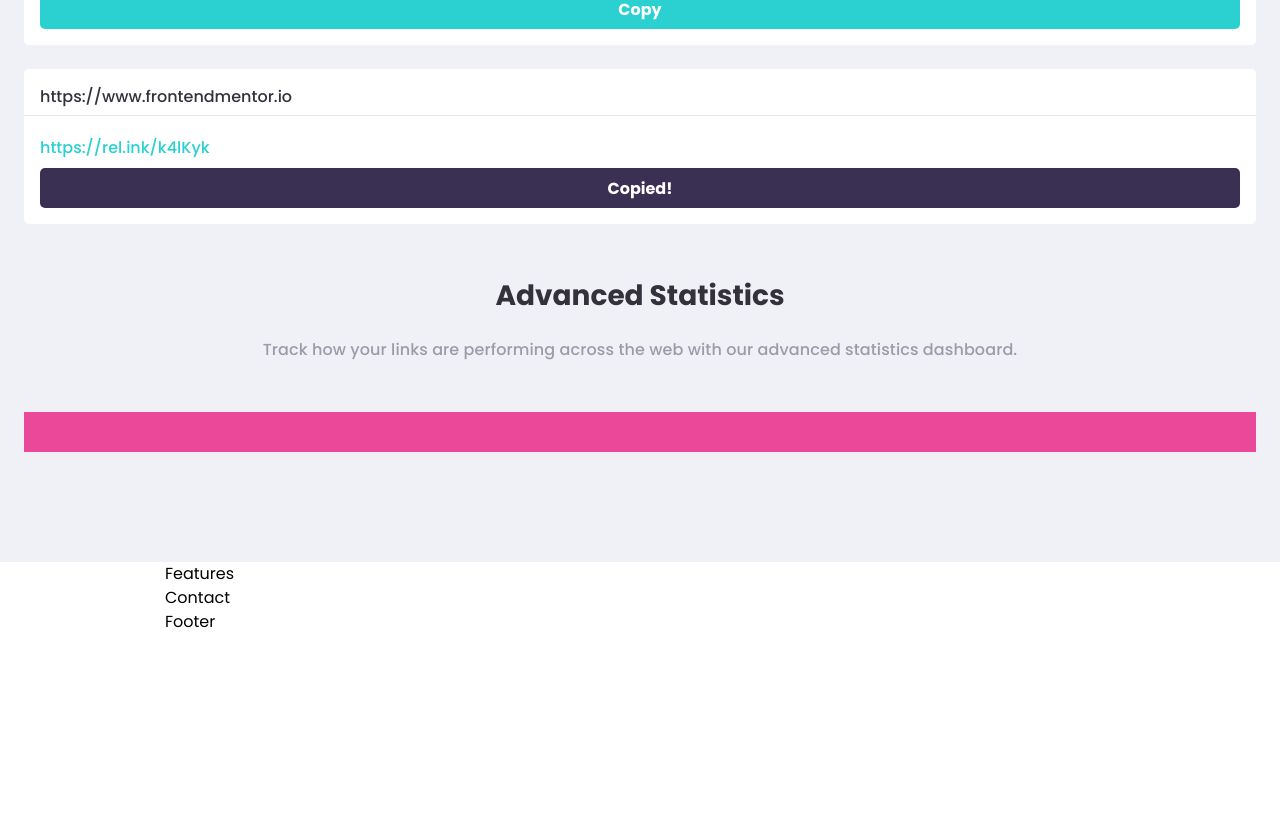
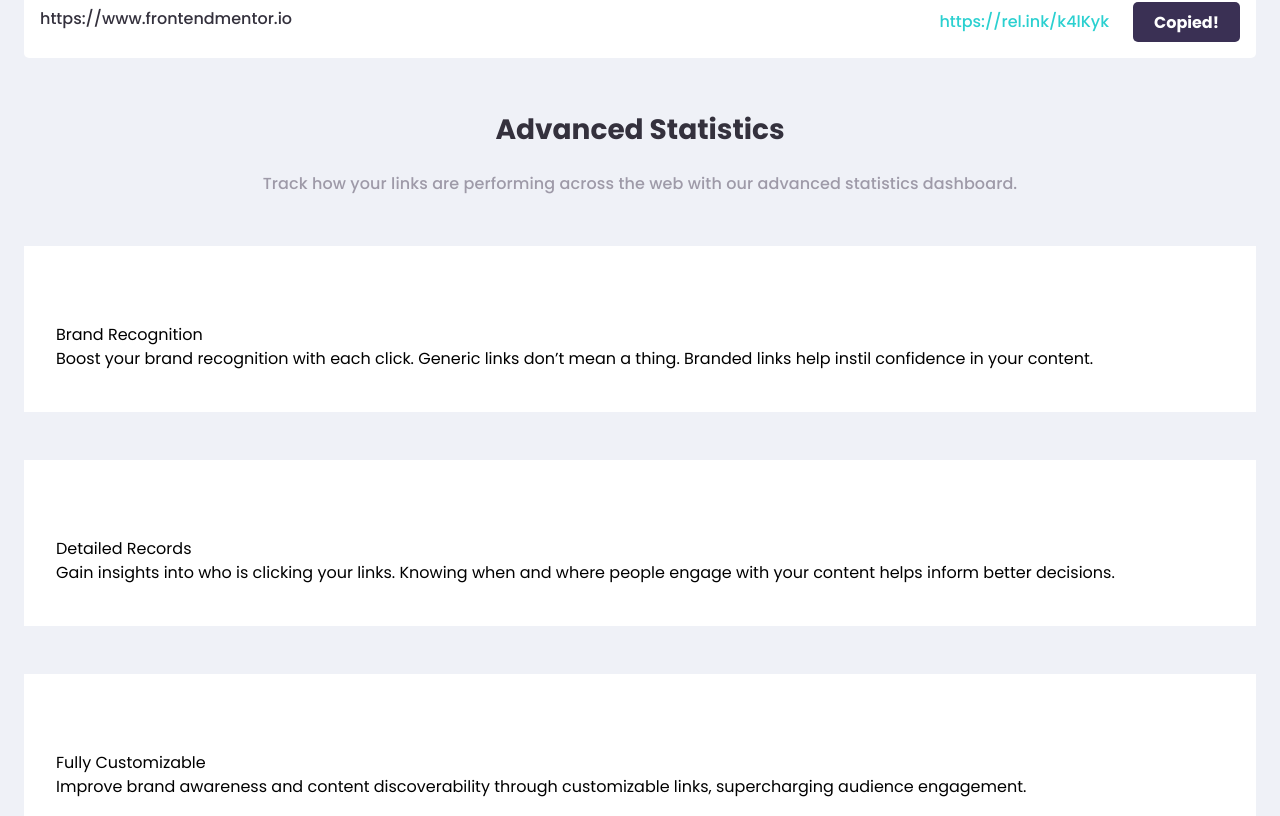
Before and after one commit to caarlosdamian/url-shortening-api-landing-page, a Next.js app: page / in a window 1280 px wide. Shown: the part 1044-1860 px from the top of the page. Before the commit the page ends 1678 px from the top, so only its background shows below. Built offline with nearby package versions, Linux system fonts and the light colour scheme.

Commit message:
feat(components): added feature component 1/2

```diff
--- a/src/components/Card.tsx
+++ b/src/components/Card.tsx
@@ -3,17 +3,19 @@ import { Button } from '.';
 
 export const Card = ({ isCopy, shortUrl, url }: Link) => {
   return (
-    <div className="flex flex-col gap-[6px] justify-between bg-white rounded-smXl min-[327px] min-h-[155px] py-4">
-      <h3 className="pb-[6px] px-4 border-primary-manate border-b border-opacity-25 text-base font-medium text-primary-onyx">
+    <div className="flex flex-col gap-[6px] justify-between bg-white rounded-smXl min-[327px] min-h-[155px] py-4 md:flex-row md:items-center md:min-h-[72px] md:justify-between">
+      <h3 className="pb-[6px] px-4 border-primary-manate border-b border-opacity-25 text-base font-medium text-primary-onyx md:border-none">
         {url}
       </h3>
-      <div className="flex flex-col gap-2 px-4">
+      <div className="flex flex-col gap-2 px-4 md:flex-row md:items-center md:gap-6">
         <h4 className="text-base font-medium text-primary-blueGreen">
           {shortUrl}
         </h4>
         <Button
           label={isCopy ? 'Copied!' : 'Copy'}
-          otherClassNames={`${isCopy ? 'btn-active' : ''}`}
+          otherClassNames={`${
+            isCopy ? 'btn-active' : ''
+          } md:px-[21px] md:min-w-[103px]`}
         />
       </div>
     </div>
--- /dev/null
+++ b/src/components/Feature.tsx
@@ -0,0 +1,15 @@
+import { FeatureType } from '@/constants/types';
+import React from 'react';
+
+interface Props {
+  feature: FeatureType;
+}
+
+export const Feature = ({ feature }: Props) => {
+  return (
+    <div className='bg-white pt-[77px] px-8 pb-[41px]'>
+      <h3>{feature.title}</h3>
+      <h4>{feature.desc}</h4>
+    </div>
+  );
+};
--- a/src/constants/index.ts
+++ b/src/constants/index.ts
@@ -1,4 +1,4 @@
-import { Link } from './types';
+import { FeatureType, Link } from './types';
 
 export const navLinks = [
   {
@@ -29,3 +29,21 @@ export const sampleLinks: Link[] = [
     isCopy: true,
   },
 ];
+
+export const sampleFeature: FeatureType[] = [
+  {
+    id: '1c',
+    title: 'Brand Recognition',
+    desc: 'Boost your brand recognition with each click. Generic links don’t mean a thing. Branded links help instil confidence in your content.',
+  },
+  {
+    id: '2c',
+    title: 'Detailed Records',
+    desc: 'Gain insights into who is clicking your links. Knowing when and where people engage with your content helps inform better decisions.',
+  },
+  {
+    id: '3c',
+    title: 'Fully Customizable',
+    desc: 'Improve brand awareness and content discoverability through customizable links, supercharging audience engagement.',
+  },
+];
--- a/src/constants/types.ts
+++ b/src/constants/types.ts
@@ -4,3 +4,9 @@ export type Link = {
   url: string;
   isCopy: boolean;
 };
+
+export type FeatureType = {
+  id: string;
+  title: string;
+  desc: string;
+};
--- a/src/sections/actions/Actions.tsx
+++ b/src/sections/actions/Actions.tsx
@@ -1,12 +1,12 @@
-import { Button, Card, Input } from '@/components';
-import { sampleLinks } from '@/constants';
+import { Button, Card, Feature, Input } from '@/components';
+import { sampleFeature, sampleLinks } from '@/constants';
 import { Link } from '@/constants/types';
 import Image from 'next/image';
 import React from 'react';
 
 export const Actions = () => {
   return (
-    <section className="col-start-1 col-end-4 bg-primary-flashWhite min-h-screen mt-40 lg:mt-0">
+    <section className="col-start-1 col-end-4 pb-20 bg-primary-flashWhite min-h-screen mt-40 lg:mt-0">
       <div className="relative">
         <div className="absolute rounded-[10px] bg-no-repeat top-[-80px] left-0 right-0 mx-auto flex flex-col gap-4 bg-primary-jacarta w-[327px] h-[160px] overflow-hidden p-6 sm:w-full sm:max-w-[1110px] sm:flex-row sm:items-center">
           <Input
@@ -48,7 +48,11 @@ export const Actions = () => {
             statistics dashboard.
           </h4>
         </div>
-        <div className="bg-pink-500 h-10"></div>
+        <div className="flex flex-col gap-12">
+          {sampleFeature.map((item)=>(
+            <Feature key={item.id} feature={item} />
+          ))}
+        </div>
       </div>
     </section>
   );
```
Also changed, not shown: src/components/index.ts (+5 -4 lines).
